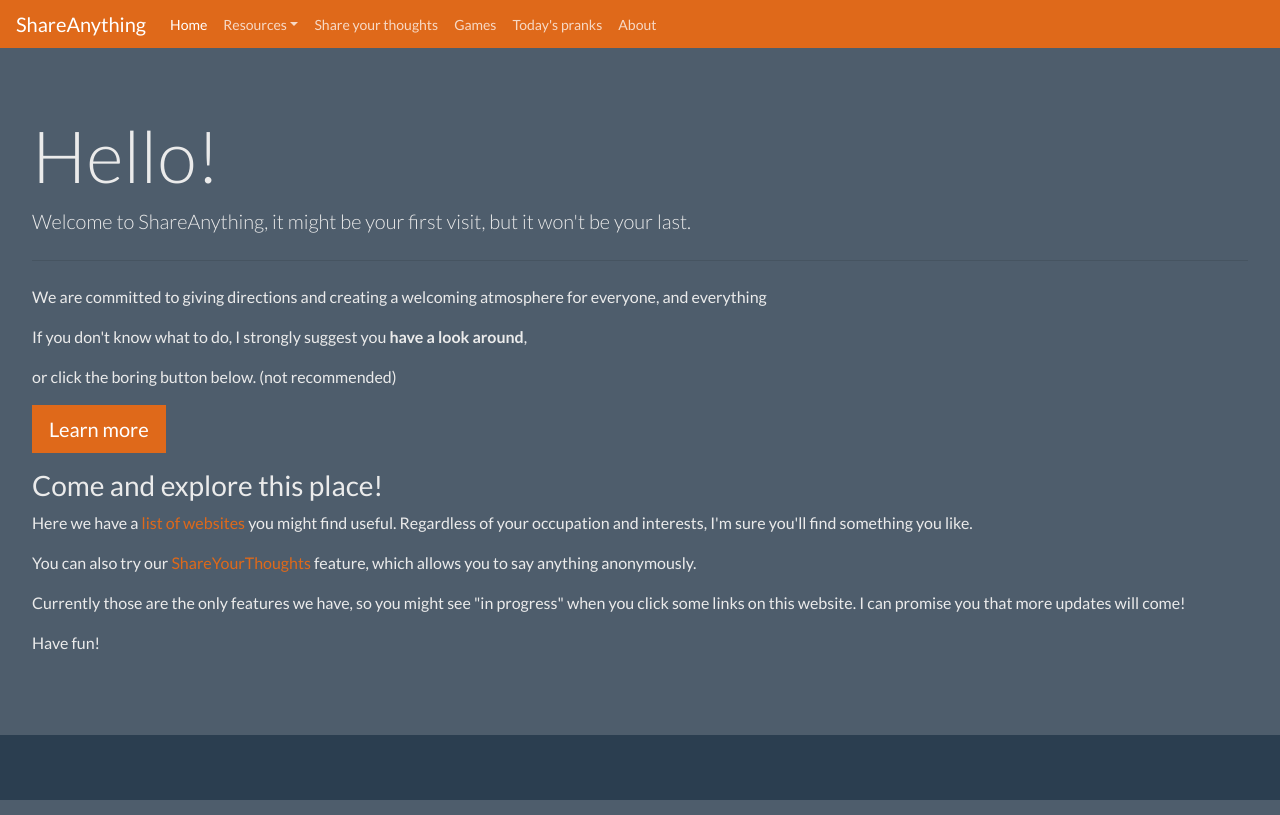
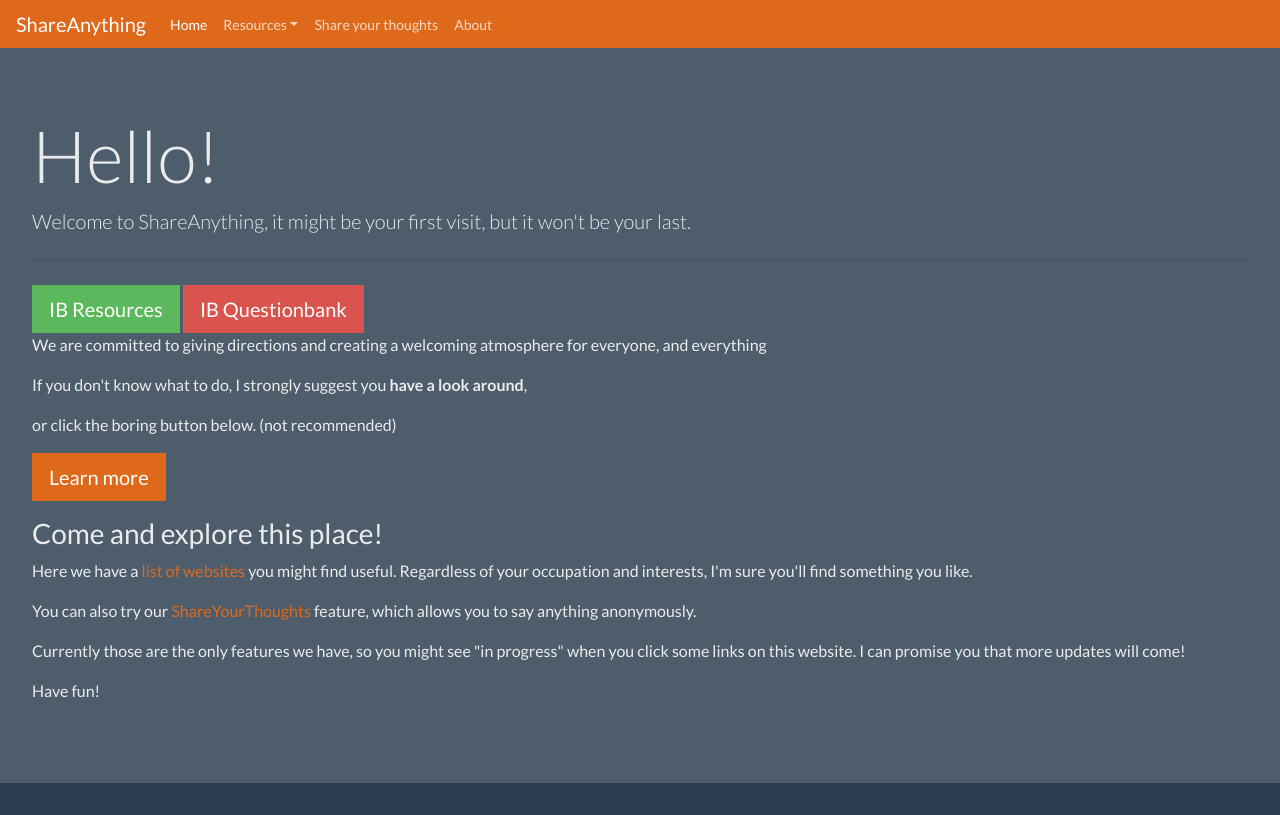
Before and after one commit to namerror/ShareAnything, a Django app: page /home/ in a window 1280 px wide. Run offline with Django 4.2, Linux system fonts and the light colour scheme; some libraries are stand-ins or nearby versions.

Commit message:
Add files via upload
Added direct links to questionbanks
Got rid of some features in progress

```diff
--- a/templates/header.html
+++ b/templates/header.html
@@ -19,18 +19,18 @@
                     <a class="dropdown-item" href="{% url 'in-progress' %}">Useful Tools</a>
                     <a class="dropdown-item" href="{% url 'in-progress' %}">Documents</a>
                     <div class="dropdown-divider"></div>
-                    <a class="dropdown-item" href="{% url 'in-progress' %}">Restricted Area</a>
+                    <!--a class="dropdown-item" href="{% url 'in-progress' %}">Restricted Area</a-->
                 </div>
             </li>
             <li class="nav-item">
                 <a class="nav-link" href="{% url 'thoughts:post_list' %}">Share your thoughts</a>
             </li>
-            <li class="nav-item">
+            <!--li class="nav-item">
                 <a class="nav-link" href="{% url 'in-progress' %}">Games</a>
-            </li>
-            <li class="nav-item">
+            </li-->
+            <!--li class="nav-item">
                 <a class="nav-link" href="{% url 'in-progress' %}">Today's pranks</a>
-            </li>
+            </li-->
             <li class="nav-item">
                 <a class="nav-link" href="{% url 'about' %}">About</a>
             </li>
--- a/templates/home.html
+++ b/templates/home.html
@@ -5,6 +5,8 @@
     <h1 class="display-3">Hello!</h1>
     <p class="lead">Welcome to ShareAnything, it might be your first visit, but it won't be your last.</p>
     <hr class="my-4">
+    <a type="button" class="btn btn-success btn-lg" href="{% url 'explore:webpage_list_by_category' 'ib-resources' %}">IB Resources</a>
+    <a type="button" class="btn btn-danger btn-lg" href="{% url 'explore:webpage_list_by_category' 'ib-questionbank' %}">IB Questionbank</a>
     <p>We are committed to giving directions and creating a welcoming atmosphere for everyone, and everything</p>
     <p>If you don't know what to do, I strongly suggest you <span style="font-weight: bold;">have a look around</span>,</p>
     <p>or click the boring button below. (not recommended)</p>
```
